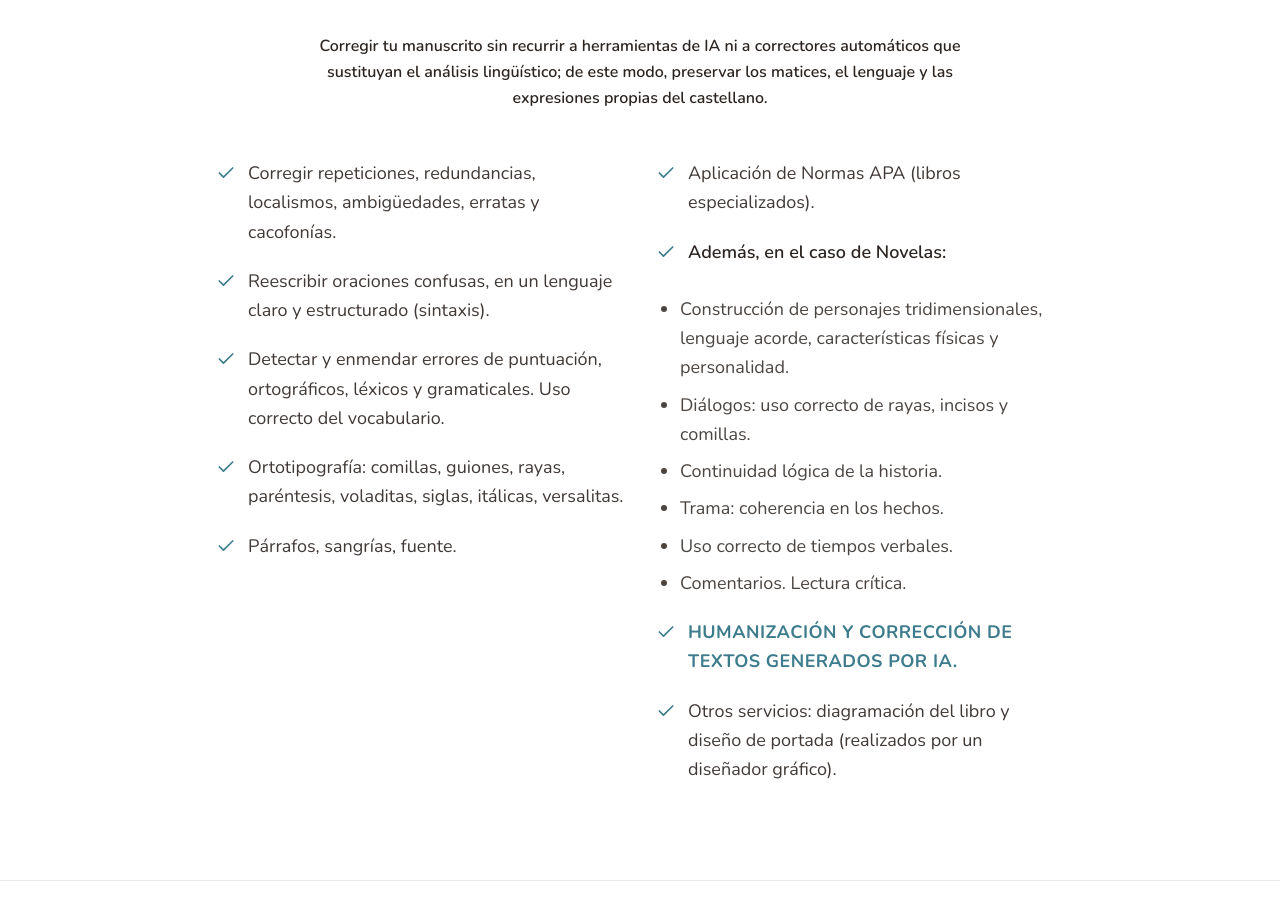
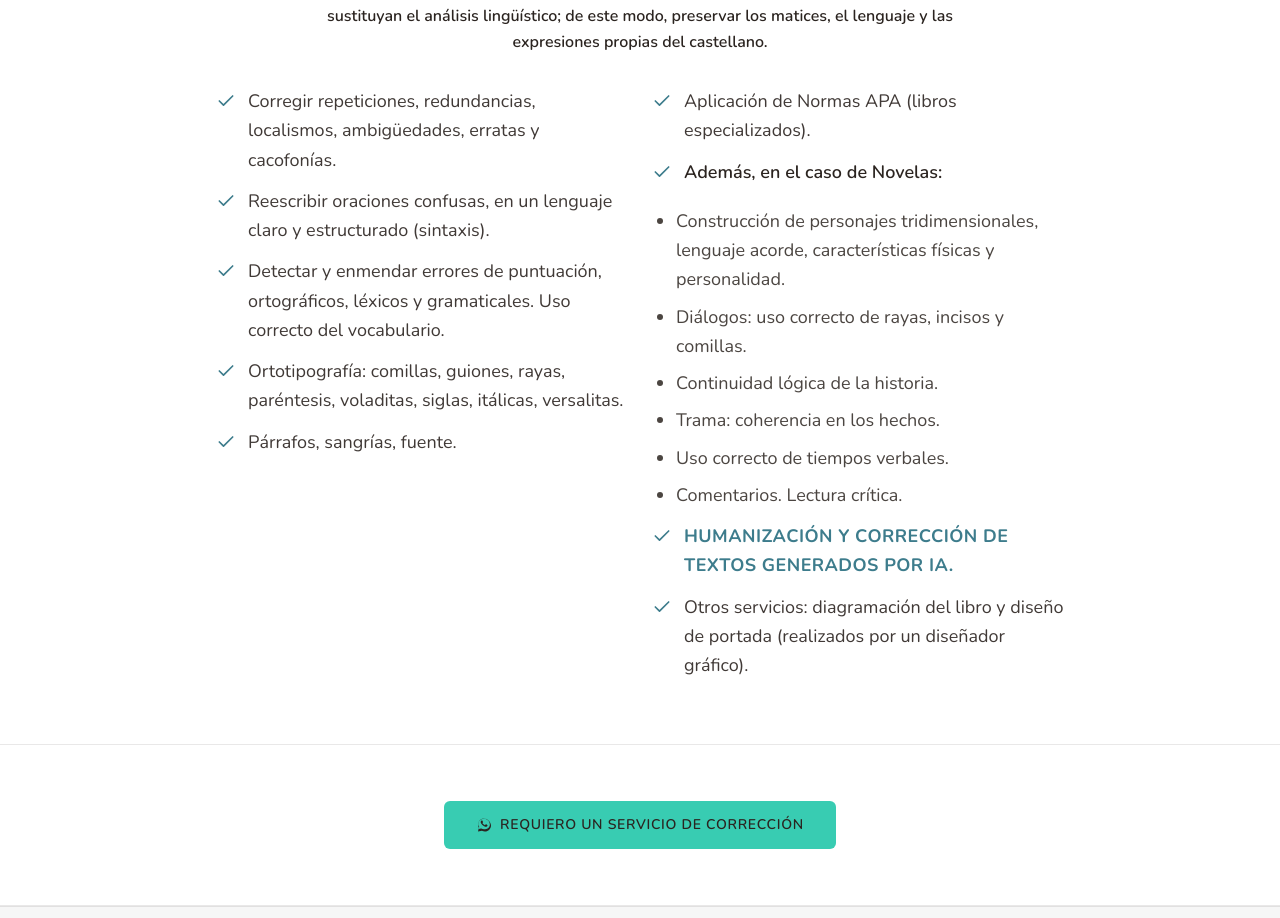
Before and after one commit to Airhonreality/Web-correctora, a Next.js app in the folder sitio-web/: page / in a window 1280 px wide. Shown: the part 1334-2252 px from the top of the page. Built offline with nearby package versions, Linux system fonts and the light colour scheme; no server answers; the database is empty; a web font is replaced by a local one.

Commit message:
refactor(home): compactar espaciado sección Mi compromiso y CTA

```diff
--- a/sitio-web/app/page.tsx
+++ b/sitio-web/app/page.tsx
@@ -105,7 +105,7 @@ export default async function Home() {
       </section>
 
       {/* C. Mi compromiso: título + lista en dos columnas */}
-      <section className="bg-white py-20 sm:py-24 border-b border-ink/10">
+      <section className="bg-white py-12 sm:py-16 border-b border-ink/10">
         <Container className="max-w-4xl">
           <div className="flex flex-col items-center text-center">
             <p className="text-xs font-bold uppercase tracking-[0.24em] text-teal-dark mb-2">
@@ -117,7 +117,7 @@ export default async function Home() {
           </div>
 
           {/* Encabezado principal: ancho completo */}
-          <div className="mt-14 mb-10 text-center">
+          <div className="mt-8 mb-6 text-center">
             <p className="font-semibold text-ink leading-relaxed max-w-2xl mx-auto">
               Corregir tu manuscrito sin recurrir a herramientas de IA ni a
               correctores automáticos que sustituyan el análisis lingüístico;
@@ -127,9 +127,9 @@ export default async function Home() {
           </div>
 
           {/* Dos columnas de compromisos */}
-          <div className="mt-12 grid gap-8 lg:grid-cols-2">
+          <div className="mt-8 grid gap-6 lg:grid-cols-2">
             {/* Columna 1 */}
-            <div className="flex flex-col gap-5 text-lg leading-relaxed text-ink/90">
+            <div className="flex flex-col gap-3 text-lg leading-relaxed text-ink/90">
               <div className="flex items-start gap-3">
                 <Check className="mt-1 h-5 w-5 shrink-0 text-teal-dark" aria-hidden="true" />
                 <span>
@@ -165,7 +165,7 @@ export default async function Home() {
             </div>
 
             {/* Columna 2 */}
-            <div className="flex flex-col gap-5 text-lg leading-relaxed text-ink/90">
+            <div className="flex flex-col gap-3 text-lg leading-relaxed text-ink/90">
               <div className="flex items-start gap-3">
                 <Check className="mt-1 h-5 w-5 shrink-0 text-teal-dark" aria-hidden="true" />
                 <span>Aplicación de Normas APA (libros especializados).</span>
@@ -208,7 +208,7 @@ export default async function Home() {
       </section>
 
       {/* CTA: servicio de corrección */}
-      <section className="bg-white py-16 sm:py-20 text-center border-b border-ink/10">
+      <section className="bg-white py-10 sm:py-14 text-center border-b border-ink/10">
         <Container className="max-w-2xl mx-auto">
           <WhatsAppButton
             message="Hola Amparo, requiero un servicio de corrección de estilo para mi manuscrito."
```
